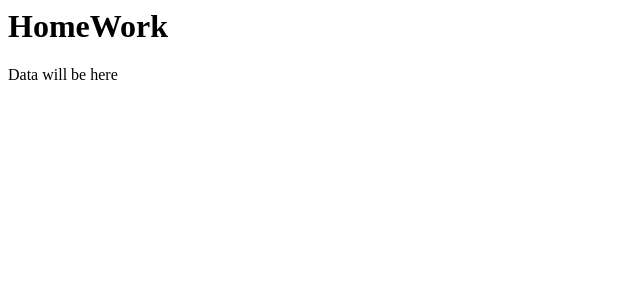
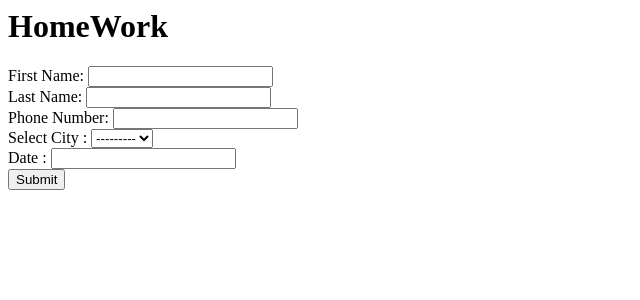
Before and after one commit to achandvaniya/demo01, a Django app: page / in a window 1280 px wide. Shown: the top 300 px of the page, without its empty margins (0-640 px from the left). Run offline with Django 3.2, Linux system fonts and the light colour scheme; data that the repository does not hold is empty.

Commit message:
add django forms and validation: and going for lunch

```diff
--- /dev/null
+++ b/Homework/homework/forms.py
@@ -0,0 +1,10 @@
+from django import forms
+import datetime
+from .models import City
+
+class HomeWorkForm(forms.Form):
+    first_name = forms.CharField(max_length=20,required=True)
+    last_name = forms.CharField(max_length=20,required=True)
+    phone_number = forms.IntegerField(required=True)
+    city = forms.ModelChoiceField(queryset=City.objects.all().order_by('name'), required=True,label='Select city')
+    date= forms.DateTimeField()
--- a/Homework/homework/templates/homework/base.html
+++ b/Homework/homework/templates/homework/base.html
@@ -1,3 +1,4 @@
+<!-- In the base.html we can define all of our assets like css and js file and also create header and footer which is used by the whole application. -->
 <body>
     <div class="page-header">
         <h1>HomeWork</h1>
--- a/Homework/homework/templates/homework/index.html
+++ b/Homework/homework/templates/homework/index.html
@@ -2,5 +2,39 @@
 
 
 {% block content %}
-	<p>Data will be here</p>
+	<form method="POST", action="{% url 'homework:index' %}">
+	{% csrf_token %}
+		{{ form.non_field_errors }}
+		<div class="fieldWrapper">
+		    {{ form.first_name.errors }}
+		    <label for="{{ form.first_name.id_for_label }}">First Name: </label>
+		    {{ form.first_name }}
+		</div>
+
+		<div class="fieldWrapper">
+		    {{ form.last_name.errors }}
+		    <label for="{{ form.last_name.id_for_label }}">Last Name: </label>
+		    {{ form.last_name }}
+		</div>
+
+		<div class="fieldWrapper">
+		    {{ form.phone_number.errors }}
+		    <label for="{{ form.phone_number.id_for_label }}">Phone Number: </label>
+		    {{ form.phone_number }}
+		</div>
+
+		<div class="fieldWrapper">
+		    {{ form.city.errors }}
+		    <label for="{{ form.city.id_for_label }}">Select City :</label>
+		    {{ form.city }}
+		</div>
+
+		<div class="fieldWrapper">
+		    {{ form.date.errors }}
+		    <label for="{{ form.date.id_for_label }}">Date :</label>
+		    {{ form.date }}
+		</div>
+
+		<button type="submit"> Submit </button>
+	</form>
 {% endblock %}
--- a/Homework/homework/views.py
+++ b/Homework/homework/views.py
@@ -2,10 +2,17 @@
 from __future__ import unicode_literals
 from django.shortcuts import render, HttpResponse, HttpResponseRedirect
 from .models import *
-# from .forms import ProductForm
+from .forms import HomeWorkForm
 
 def index(request):
 	context = {}
+	form = HomeWorkForm()
+	if request.method == "POST":
+		form = HomeWorkForm(request.POST)
+		if form.is_valid():
+			import pdb;pdb.set_trace()
+			pass
+	context['form'] = form
 	return render(request, 'homework/index.html', context)
 
 # @login_required
```
